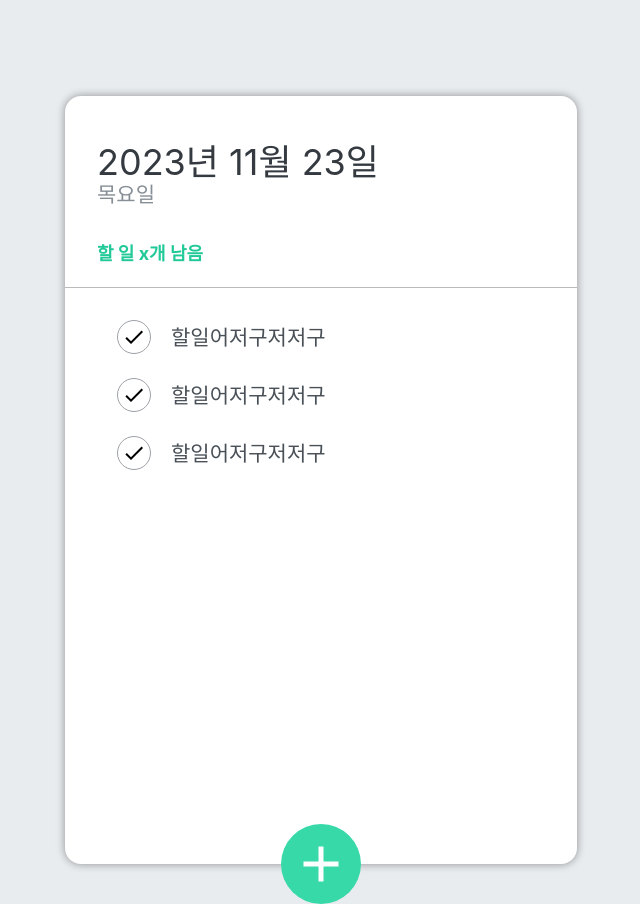
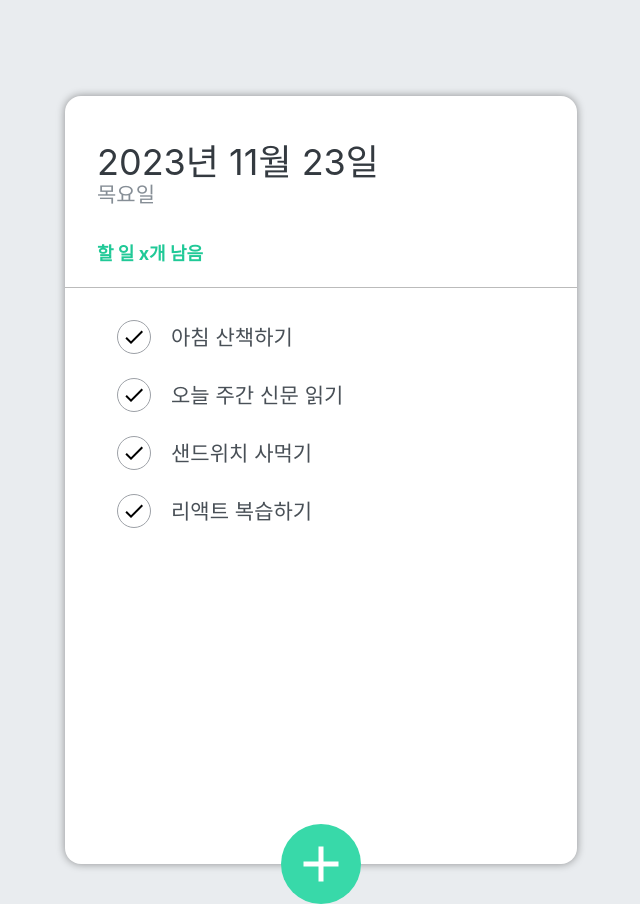
Before and after one commit to choipasak/react-todo-app, a React (Create React App) app: page / in a window 1280 px wide. Shown: the whole page, without its empty margins (319-959 px from the left). Built offline with nearby package versions, Linux system fonts and the light colour scheme.

Commit message:
#5. 할 일 삭제 기능 완료

```diff
--- a/src/components/TodoInput.js
+++ b/src/components/TodoInput.js
@@ -3,9 +3,13 @@ import { MdAdd } from 'react-icons/md';
 import cn from 'classnames';
 import './scss/TodoInput.scss';
 
-const TodoInput = () => {
+const TodoInput = ({ addTodo }) => {
   // 입력창이 열리는 여부를 표현하는 상태 값
   const [open, setOpen] = useState(false);
+
+  // 할 일 입력창에 입력한 내용을 표현하는 상태 값
+  // 사용자가 input에 입력하면 그 값에 상태를 관리 해 주기 위해서
+  const [todoText, setTodoText] = useState('');
 
   // + 버튼 클릭 시 이벤트
   const onToggle = () => {
@@ -17,14 +21,35 @@ const TodoInput = () => {
     */
   };
 
+  // input change 이벤트 핸들러
+  const todoChangeHandler = (e) => {
+    setTodoText(e.target.value);
+    // 여기에 매가 값으로 콜 백 함수 주면 안전 + 저장 된 값 가져오기 가능
+  };
+
+  // submit 이벤트 핸들러
+  const submitHandler = (e) => {
+    e.preventDefault(); // 태그의 기본 기능 제한(submit 막기)
+    // 부모가 전달한 함수의 매개 값으로 입력 값 넘기기!
+    addTodo(todoText);
+
+    // 입력이 끝나면 입력창 띄우기
+    setTodoText('');
+  };
+
   return (
     <>
       {open && (
         <div className='form-wrapper'>
-          <form className='insert-form'>
+          <form
+            className='insert-form'
+            onSubmit={submitHandler}
+          >
             <input
               type='text'
               placeholder='할 일을 입력 후, 엔터를 누르세요!'
+              onChange={todoChangeHandler}
+              value={todoText}
             />
           </form>
         </div>
--- a/src/components/TodoItem.js
+++ b/src/components/TodoItem.js
@@ -2,14 +2,18 @@ import React from 'react';
 import { MdDelete, MdDone } from 'react-icons/md';
 import './scss/TodoItem.scss';
 
-const TodoItem = () => {
+const TodoItem = ({ item, remove }) => {
+  const { id, title, done } = item;
   return (
     <li className='todo-list-item'>
       <div className='check-circle'>
         <MdDone />
       </div>
-      <span className='text'>할일어저구저저구</span>
-      <div className='remove'>
+      <span className='text'>{title}</span>
+      <div
+        className='remove'
+        onClick={() => remove(id)}
+      >
         <MdDelete />
       </div>
     </li>
--- a/src/components/TodoMain.js
+++ b/src/components/TodoMain.js
@@ -2,12 +2,16 @@ import React from 'react';
 import TodoItem from './TodoItem';
 import './scss/TodoMain.scss';
 
-const TodoMain = () => {
+const TodoMain = ({ todoList, remove }) => {
   return (
     <ul className='todo-list'>
-      <TodoItem />
-      <TodoItem />
-      <TodoItem />
+      {todoList.map((todo) => (
+        <TodoItem
+          key={todo.id}
+          item={todo}
+          remove={remove}
+        />
+      ))}
     </ul>
   );
 };
--- a/src/components/TodoTemplate.js
+++ b/src/components/TodoTemplate.js
@@ -1,15 +1,87 @@
-import React from 'react';
+import React, { useState } from 'react';
 import TodoHeader from './TodoHeader';
 import TodoMain from './TodoMain';
 import TodoInput from './TodoInput';
 import './scss/TodoTemplate.scss';
 
 const TodoTemplate = () => {
+  // 서버에 할 일 목록(json)을 요청(fetch)해서 받아와야 함 -> 나중에 하자!
+
+  // todos 배열을 상태 관리하겠다
+  const [todos, setTodos] = useState([
+    {
+      // 객체로 관리 -> 객체 하나가 할일 1개
+      id: 1,
+      title: '아침 산책하기',
+      done: true,
+    },
+    {
+      // 객체로 관리 -> 객체 하나가 할일 1개
+      id: 2,
+      title: '오늘 주간 신문 읽기',
+      done: true,
+    },
+    {
+      // 객체로 관리 -> 객체 하나가 할일 1개
+      id: 3,
+      title: '샌드위치 사먹기',
+      done: false,
+    },
+    {
+      // 객체로 관리 -> 객체 하나가 할일 1개
+      id: 4,
+      title: '리액트 복습하기',
+      done: false,
+    },
+  ]);
+
+  // id가 시퀀스 함수(DB 연동시키면 필요 없어짐.)
+  const makeNewId = () => {
+    // 할 일이 1개도 없으면
+    if (todos.length === 0) return 1;
+    return todos[todos.length - 1].id + 1; // 맨 마지막 할 일 객체의 id보다 하나 크게
+  };
+
+  /*
+todoInput에게 todoText를 받아오는 함수
+자식 컴포넌트가 부모컴포넌트에게 데이터를 전달할 때는
+일반적인 props 사용이 불가능.
+부모 컴포넌트에서 함수를 선언(매개변수 꼭 선언) -> props로 함수를 전달
+자식 컴포넌트에서 전달받은 함수를 호출하면서 매개 값으로 데이터를 전달.
+*/
+  const addTodo = (todoText) => {
+    const newTodo = {
+      id: makeNewId(),
+      title: todoText,
+      done: false,
+    }; // 나중에 fetch를 이용해서 백엔드에 insert 요청 보내야함
+    /*
+    1. todos.push(newTodo); : (X) -> 이렇게 작성하면 안된다. 상태 변수(useState 변수)는 setter로 변경해야 함
+    2. setTodos(todos.push(newTodo)); : (X) -> 객체 자체를 통채로 변경해야 함. 새로운 배열로 갈아 끼워야 한다.
+    - react의 상태 변수는 불변성(immutable)을 가지기 때문에
+    기존 상태에서 변경은 불가능 -> 새로운 상태로 만들어서 변경해야 한다.
+    */
+
+    setTodos((oldTodos) => {
+      // oldTodos에는 가장 최신의 상태값(스냅샷)객체가 온다.
+      return [...oldTodos, newTodo];
+    });
+  };
+
+  // 할 일 삭제 처리 함수
+  const removeTodo = (id) => {
+    // 주어진 배열의 값들을 순회하여 조건에 맞는 요소들만 모아서 새로운 배열로 리턴.
+    setTodos(todos.filter((todo) => todo.id !== id));
+  };
+
   return (
     <div className='TodoTemplate'>
       <TodoHeader />
-      <TodoMain />
-      <TodoInput />
+      <TodoMain
+        todoList={todos}
+        remove={removeTodo}
+      />
+      <TodoInput addTodo={addTodo} />
     </div>
   );
 };
```
